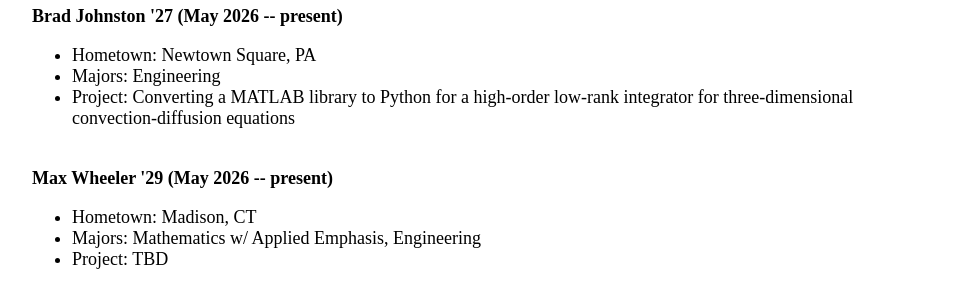
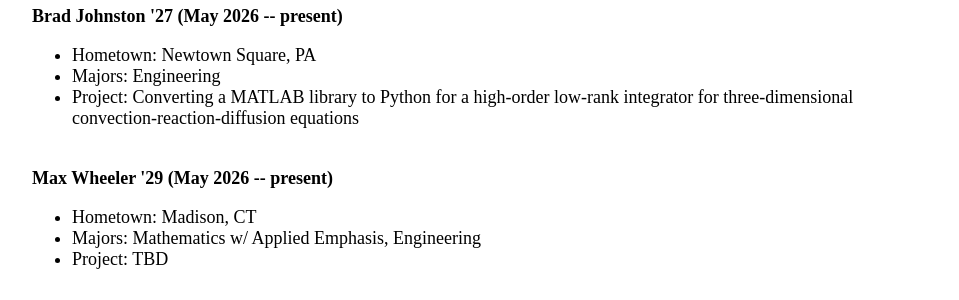
Before and after one commit to jhknakao/jhknakao.github.io, a Jekyll site: the page built from people.html, in a window 1280 px wide. Shown: the part 1112-1412 px from the top of the page, without its empty margins (160-1119 px from the left). Built offline with Jekyll 4.4.1, drawn with Linux system fonts in a browser that asks for light colours.

Commit message:
Update people.html

```diff
--- a/people.html
+++ b/people.html
@@ -59,7 +59,7 @@ title: People
 	<ul>
 	<li>Hometown: Newtown Square, PA</li>
     <li>Majors: Engineering</li>
-	<li>Project: Converting a MATLAB library to Python for a high-order low-rank integrator for three-dimensional convection-diffusion equations</li>
+	<li>Project: Converting a MATLAB library to Python for a high-order low-rank integrator for three-dimensional convection-reaction-diffusion equations</li>
 	</ul>
 
 	<br>
```
